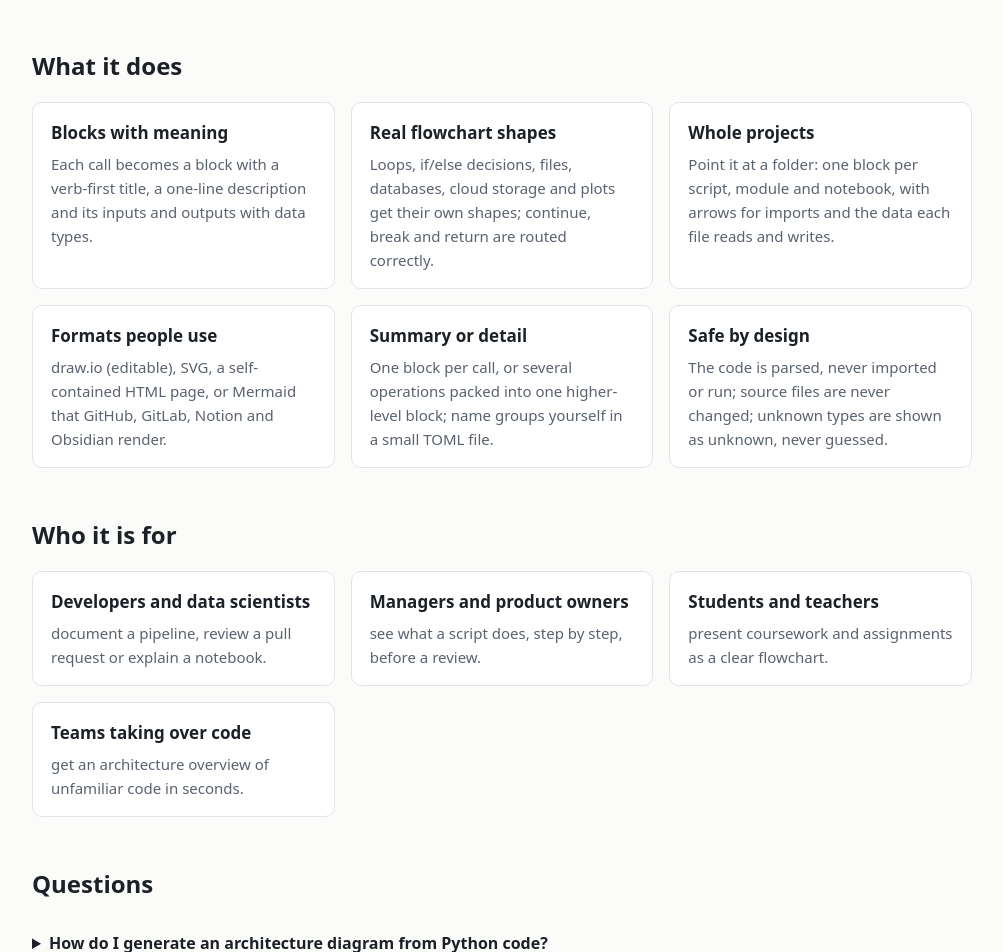
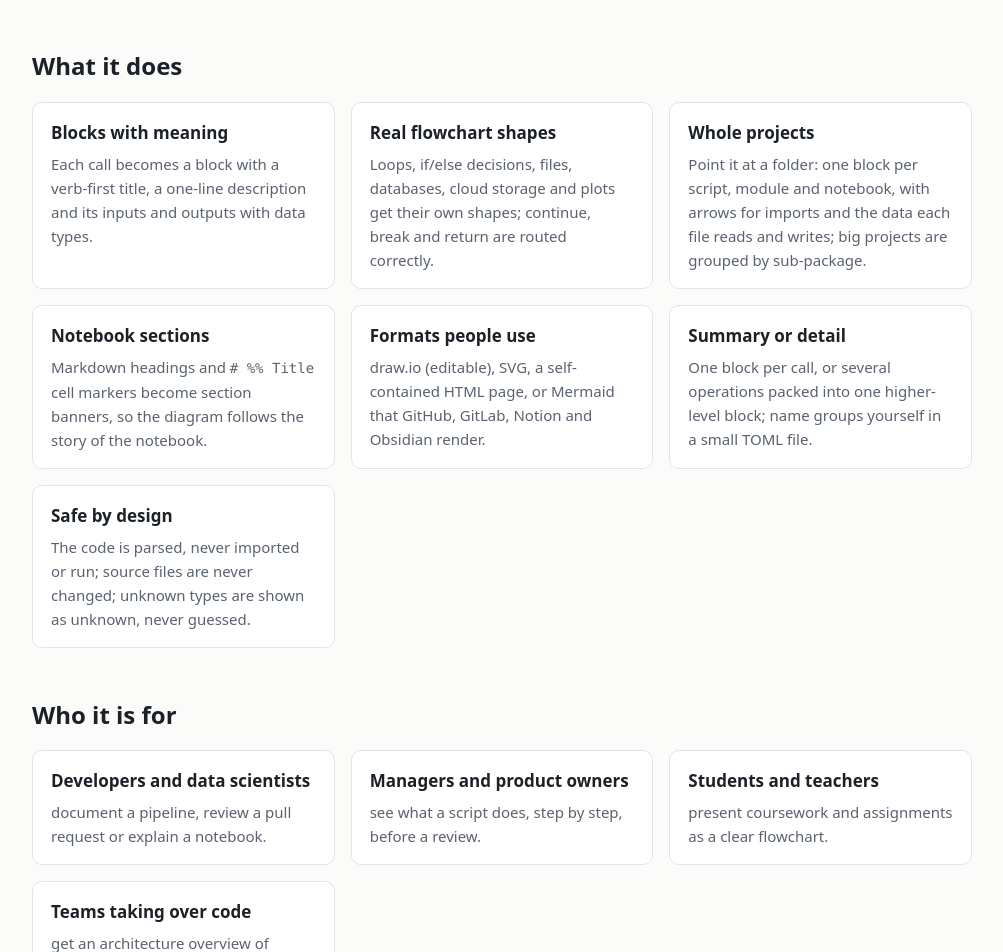
Before and after one commit to SAMtheROCKET/flowblueprint, a plain HTML site: page site/index.html in a window 1280 px wide. Shown: the part 1813-2765 px from the top of the page, without its empty margins (138-1141 px from the left). Drawn offline with Linux system fonts and the light colour scheme.

Commit message:
Website: current features and llms.txt

```diff
--- a/site/index.html
+++ b/site/index.html
@@ -76,7 +76,7 @@ border:1px solid var(--accent)}
 <div class="commands"><div class="command"><pre><code>flowblueprint my_script.py</code></pre><span>my_script.drawio, editable in diagrams.net or VS Code</span></div><div class="command"><pre><code>flowblueprint analysis.ipynb -o FLOW.md</code></pre><span>Markdown with a Mermaid flowchart GitHub draws</span></div><div class="command"><pre><code>flowblueprint my_project/</code></pre><span>an overview of every file and the imports between them</span></div><div class="command"><pre><code>flowblueprint my_script.py --level summary -o overview.svg</code></pre><span>fewer, higher-level blocks as an image</span></div></div>
 <figure><img src="station_report_detailed.svg" alt="A FlowBlueprint diagram: start, settings, a loop over stations with coloured helper-module blocks, a Yes/No decision, outputs to CSV, JSON and a plot, and end" loading="lazy" width="900"><figcaption>A diagram drawn from a synthetic weather-station script.</figcaption></figure>
 <h2>What it does</h2>
-<div class="grid"><div class="card"><h3>Blocks with meaning</h3><p>Each call becomes a block with a verb-first title, a one-line description and its inputs and outputs with data types.</p></div><div class="card"><h3>Real flowchart shapes</h3><p>Loops, if/else decisions, files, databases, cloud storage and plots get their own shapes; continue, break and return are routed correctly.</p></div><div class="card"><h3>Whole projects</h3><p>Point it at a folder: one block per script, module and notebook, with arrows for imports and the data each file reads and writes.</p></div><div class="card"><h3>Formats people use</h3><p>draw.io (editable), SVG, a self-contained HTML page, or Mermaid that GitHub, GitLab, Notion and Obsidian render.</p></div><div class="card"><h3>Summary or detail</h3><p>One block per call, or several operations packed into one higher-level block; name groups yourself in a small TOML file.</p></div><div class="card"><h3>Safe by design</h3><p>The code is parsed, never imported or run; source files are never changed; unknown types are shown as unknown, never guessed.</p></div></div>
+<div class="grid"><div class="card"><h3>Blocks with meaning</h3><p>Each call becomes a block with a verb-first title, a one-line description and its inputs and outputs with data types.</p></div><div class="card"><h3>Real flowchart shapes</h3><p>Loops, if/else decisions, files, databases, cloud storage and plots get their own shapes; continue, break and return are routed correctly.</p></div><div class="card"><h3>Whole projects</h3><p>Point it at a folder: one block per script, module and notebook, with arrows for imports and the data each file reads and writes; big projects are grouped by sub-package.</p></div><div class="card"><h3>Notebook sections</h3><p>Markdown headings and <code># %% Title</code> cell markers become section banners, so the diagram follows the story of the notebook.</p></div><div class="card"><h3>Formats people use</h3><p>draw.io (editable), SVG, a self-contained HTML page, or Mermaid that GitHub, GitLab, Notion and Obsidian render.</p></div><div class="card"><h3>Summary or detail</h3><p>One block per call, or several operations packed into one higher-level block; name groups yourself in a small TOML file.</p></div><div class="card"><h3>Safe by design</h3><p>The code is parsed, never imported or run; source files are never changed; unknown types are shown as unknown, never guessed.</p></div></div>
 <h2>Who it is for</h2>
 <div class="grid"><div class="card"><h3>Developers and data scientists</h3><p>document a pipeline, review a pull request or explain a notebook.</p></div><div class="card"><h3>Managers and product owners</h3><p>see what a script does, step by step, before a review.</p></div><div class="card"><h3>Students and teachers</h3><p>present coursework and assignments as a clear flowchart.</p></div><div class="card"><h3>Teams taking over code</h3><p>get an architecture overview of unfamiliar code in seconds.</p></div></div>
 <h2>Questions</h2>
--- a/site/llms.txt
+++ b/site/llms.txt
@@ -10,6 +10,7 @@ Key facts:
 
 - Static analysis only: the code is parsed with Python's `ast` module, never imported or executed; source files are never changed.
 - Output by suffix of `-o`: `.drawio` (editable in diagrams.net and the VS Code Draw.io extension), `.svg`, `.html` (self-contained page), `.md` (Markdown with a Mermaid flowchart for GitHub/GitLab READMEs) or `.mmd` (Mermaid text).
+- Notebook Markdown headings and "# %% Title" cell markers become section banners in the flow.
 - Project mode: `flowblueprint folder/` draws one block per script, module, package and notebook with arrows for imports between them, each block summarising the file and the data it reads and writes.
 - Levels: `--level detailed` (one block per call) and `--level summary` (several operations packed into one higher-level block); an override TOML file can rename blocks and name groups of functions.
 - Understands functions, classes and methods, local helper modules (colour-coded with a legend), loops, decisions, continue/break/return, pandas/numpy I/O, SQL, cloud storage and matplotlib/seaborn/plotly plots.
```
